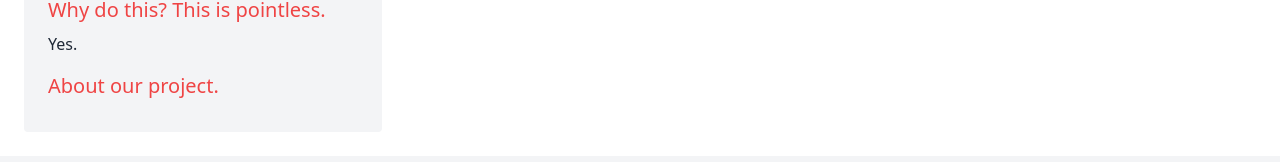
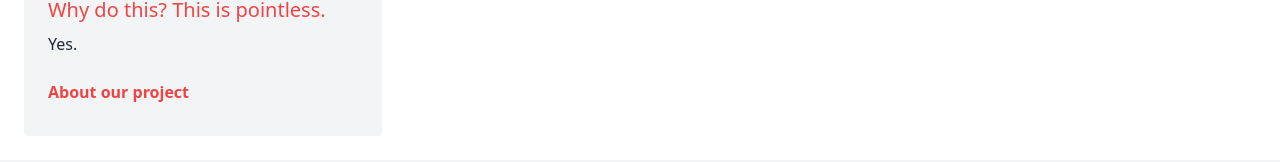
Before and after one commit to vigneshsankariyer1234567890/earf-k, a React (Create React App) app: page / in a window 1280 px wide. Shown: the part 1364-1526 px from the top of the page. Built offline with nearby package versions, Linux system fonts and the light colour scheme.

Commit message:
Add tweaks to front page

```diff
--- a/src/App.js
+++ b/src/App.js
@@ -98,8 +98,8 @@ function App() {
             <p className="text-gray-800">Yes.</p>
           </div>
           <div>
-            <h4 className="mb-2 text-xl font-medium text-red-500">
-              <a target="_blank" rel="noopener noreferrer" href="https://devpost.com/software/earf_ck">About our project.</a>
+            <h4 className="mt-2 mb-2 text-l font-bold text-red-500">
+              <a target="_blank" rel="noopener noreferrer" href="https://devpost.com/software/earf_ck">About our project</a>
             </h4>
           </div>
         </section>
```
